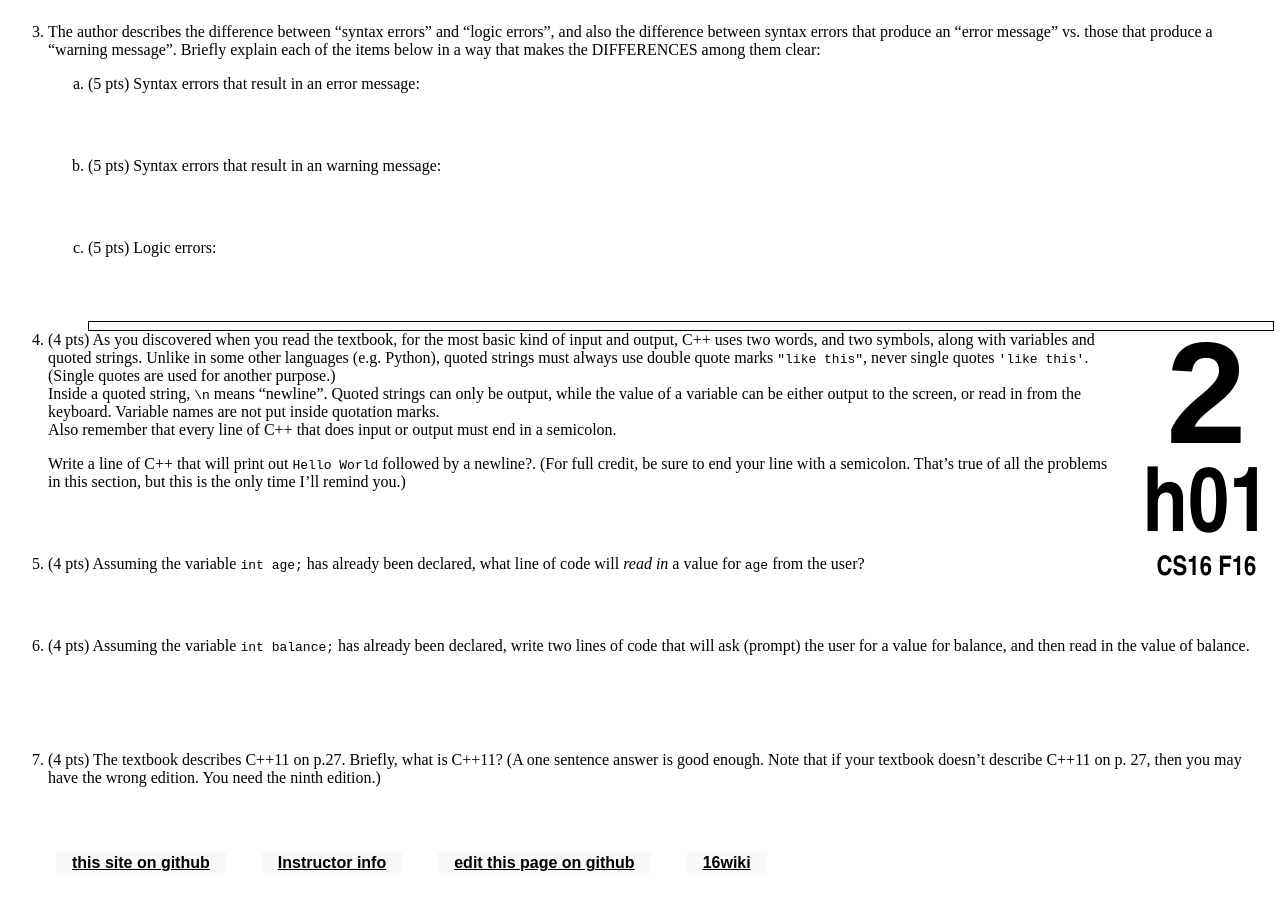
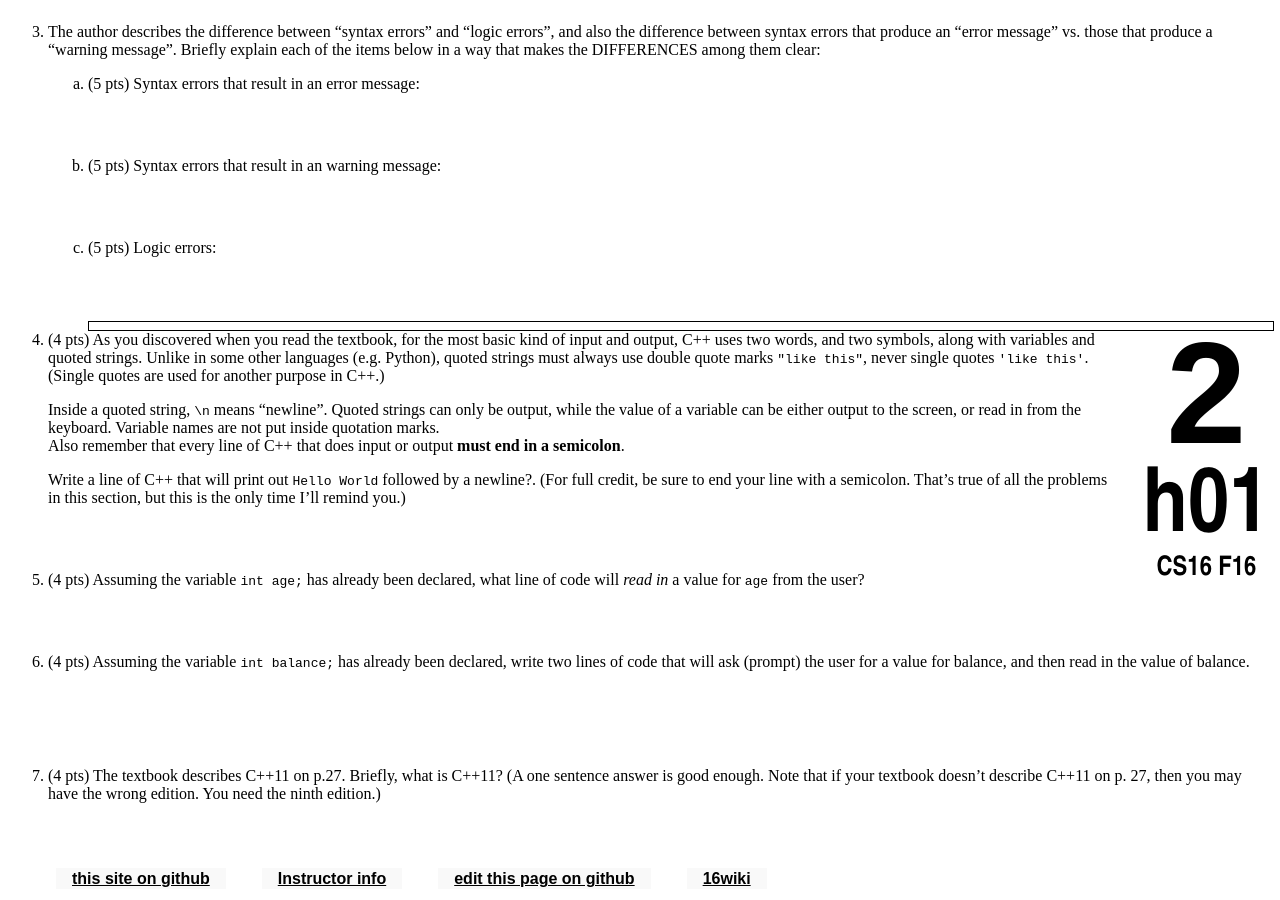
Before and after one commit to ucsb-cs16-s16/https-ucsb-cs16-s17.github.io, a Jekyll site: the page built from _hwk/h01.md, in a window 1280 px wide and 900 px high, scrolled down 707 px. Built offline with Jekyll 4.4.1, drawn with Linux system fonts in a browser that asks for light colours.

Commit message:
Update h01.md

```diff
--- a/_hwk/h01.md
+++ b/_hwk/h01.md
@@ -25,9 +25,10 @@ Write your username here:
 		<div style="margin-bottom:4em"></div>
 		<div class="pagebreak"></div>
 
-4.	(4 pts) As you discovered when you read the textbook, for the most basic kind of input and output, C++ uses two words, and two symbols, along with variables and quoted strings. Unlike in some other languages (e.g. Python), quoted strings must always use double quote marks `"like this"`, never single quotes `'like this'`.    (Single quotes are used for another purpose.)
+4.	(4 pts) As you discovered when you read the textbook, for the most basic kind of input and output, C++ uses two words, and two symbols, along with variables and quoted strings. Unlike in some other languages (e.g. Python), quoted strings must always use double quote marks `"like this"`, never single quotes `'like this'`.    (Single quotes are used for another purpose in C++.)
+	<div style="margin-bottom:1em"></div>
 Inside a quoted string, `\n` means "newline".   Quoted strings can only be output, while the value of a variable can be either output to the screen, or read in from the keyboard.  Variable names are not put inside quotation marks.
-Also remember that every line of C++ that does input or output must end in a semicolon.
+Also remember that every line of C++ that does input or output <b>must end in a semicolon</b>.
 	<div style="margin-bottom:1em"></div>
 Write a line of C++ that will print out `Hello World` followed by a newline?.
 (For full credit, be sure to end your line with a semicolon. That's true of all the problems in this section, but this is the only time I'll remind you.)
```
